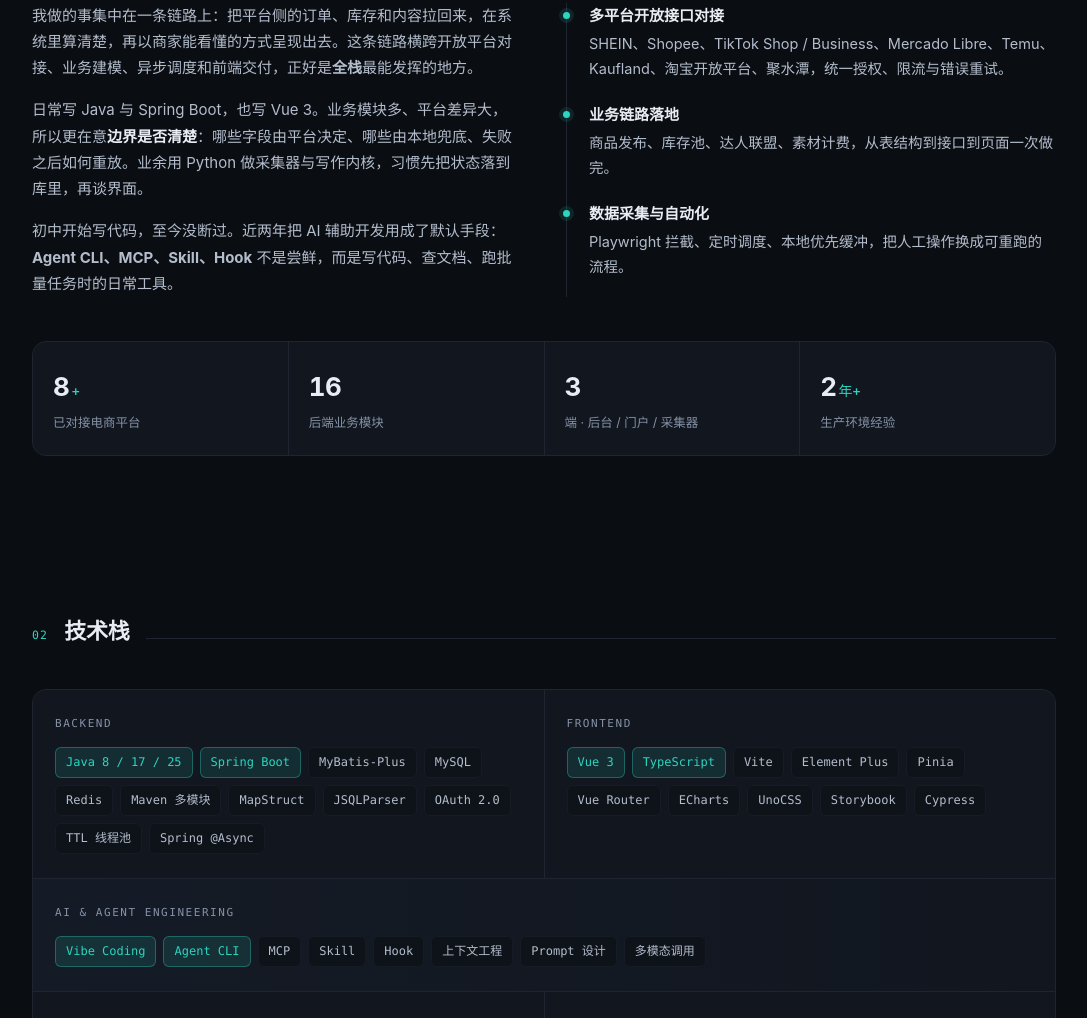
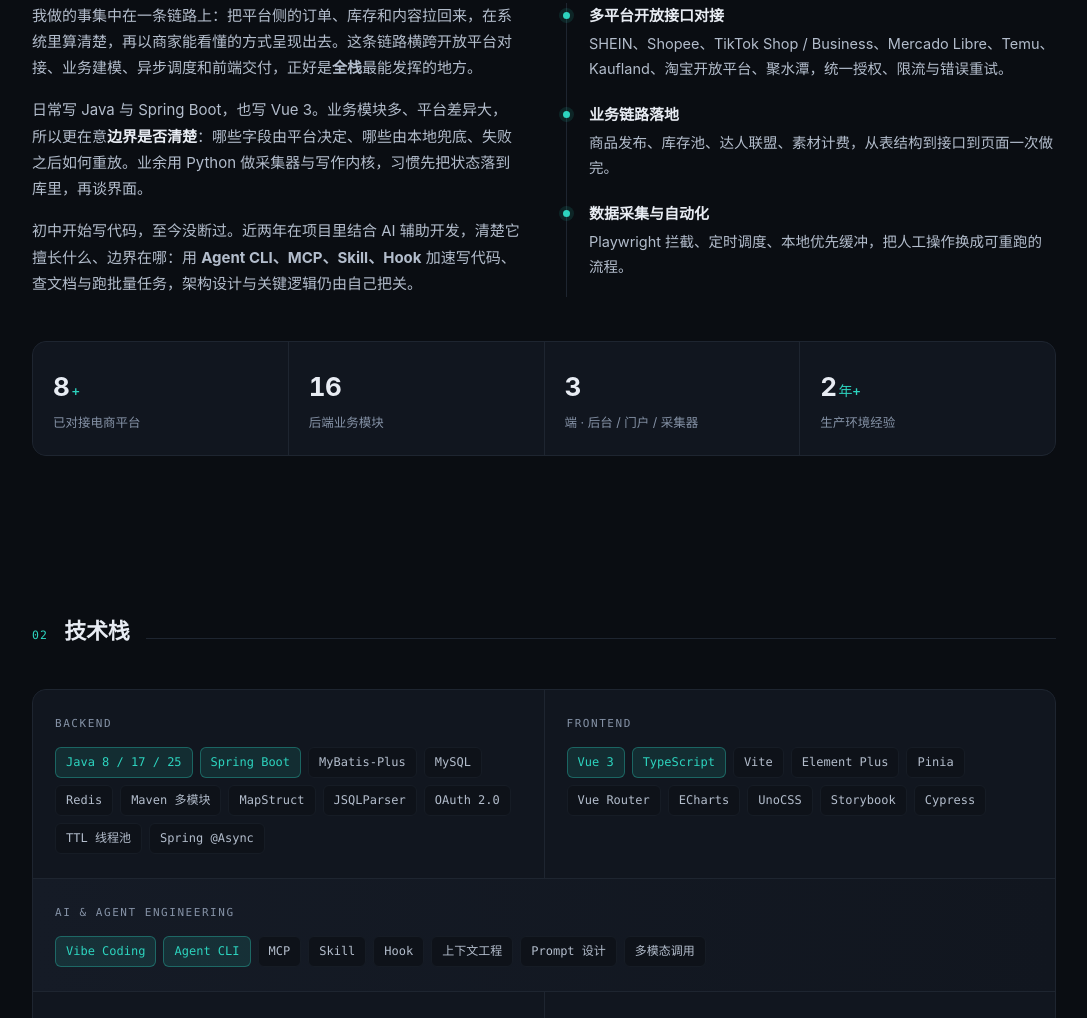
Before and after one commit to rain-rgb/rain-rgb.github.io, a plain HTML site: page index.html in a window 1280 px wide. Shown: the part 699-1717 px from the top of the page, without its empty margins (96-1183 px from the left). Drawn offline with Linux system fonts and the light colour scheme.

Commit message:
docs: 关于段落改为合理结合 AI 辅助，避免全程 AI 的误读

```diff
--- a/index.html
+++ b/index.html
@@ -373,7 +373,7 @@
         <div class="reveal">
           <p>我做的事集中在一条链路上：把平台侧的订单、库存和内容拉回来，在系统里算清楚，再以商家能看懂的方式呈现出去。这条链路横跨开放平台对接、业务建模、异步调度和前端交付，正好是<b>全栈</b>最能发挥的地方。</p>
           <p>日常写 Java 与 Spring Boot，也写 Vue 3。业务模块多、平台差异大，所以更在意<strong>边界是否清楚</strong>：哪些字段由平台决定、哪些由本地兜底、失败之后如何重放。业余用 Python 做采集器与写作内核，习惯先把状态落到库里，再谈界面。</p>
-          <p>初中开始写代码，至今没断过。近两年把 AI 辅助开发用成了默认手段：<b>Agent CLI、MCP、Skill、Hook</b> 不是尝鲜，而是写代码、查文档、跑批量任务时的日常工具。</p>
+          <p>初中开始写代码，至今没断过。近两年在项目里结合 AI 辅助开发，清楚它擅长什么、边界在哪：用 <b>Agent CLI、MCP、Skill、Hook</b> 加速写代码、查文档与跑批量任务，架构设计与关键逻辑仍由自己把关。</p>
         </div>
         <ul class="focus reveal">
           <li><b>多平台开放接口对接</b>SHEIN、Shopee、TikTok Shop / Business、Mercado Libre、Temu、Kaufland、淘宝开放平台、聚水潭，统一授权、限流与错误重试。</li>
```
